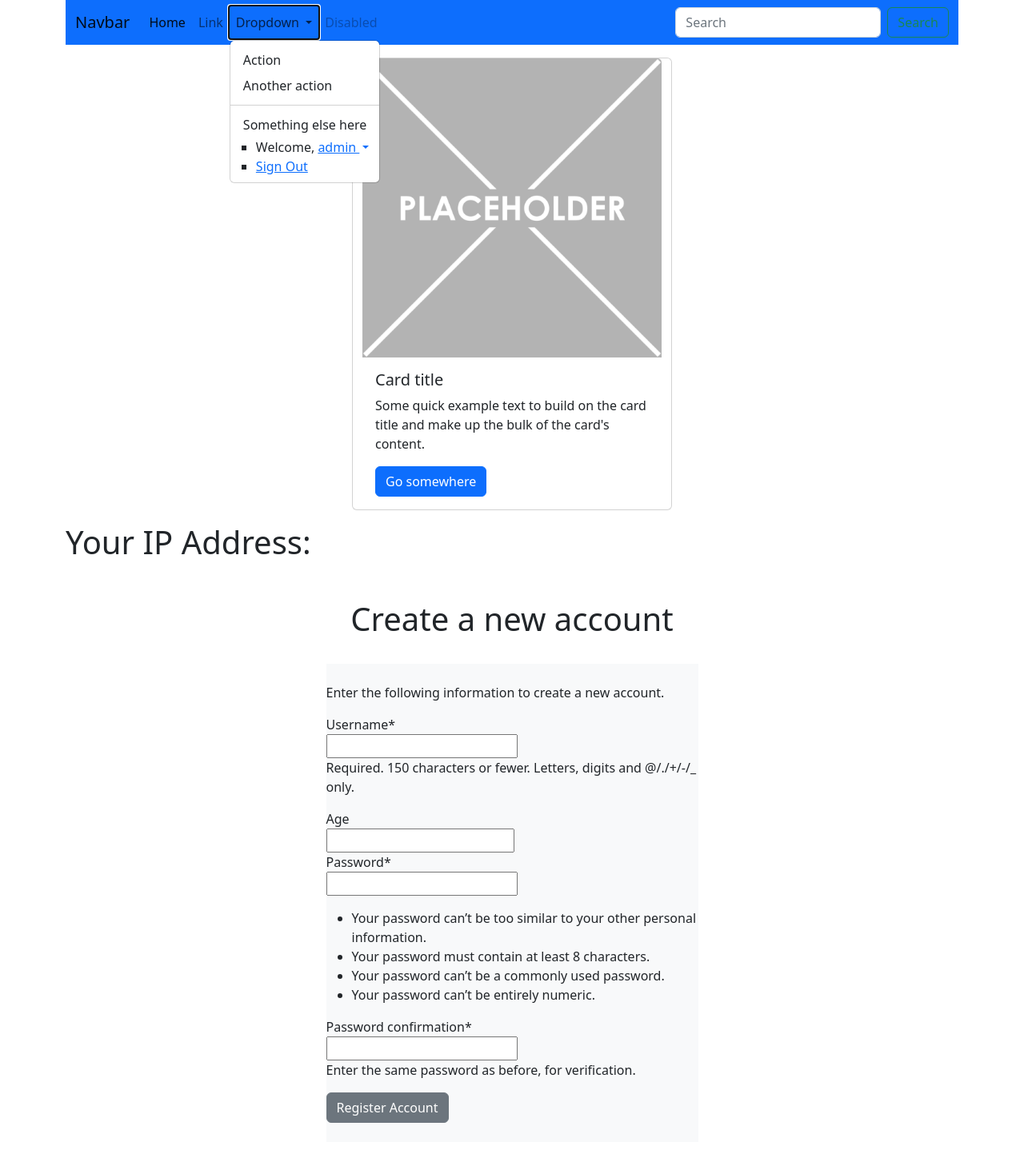
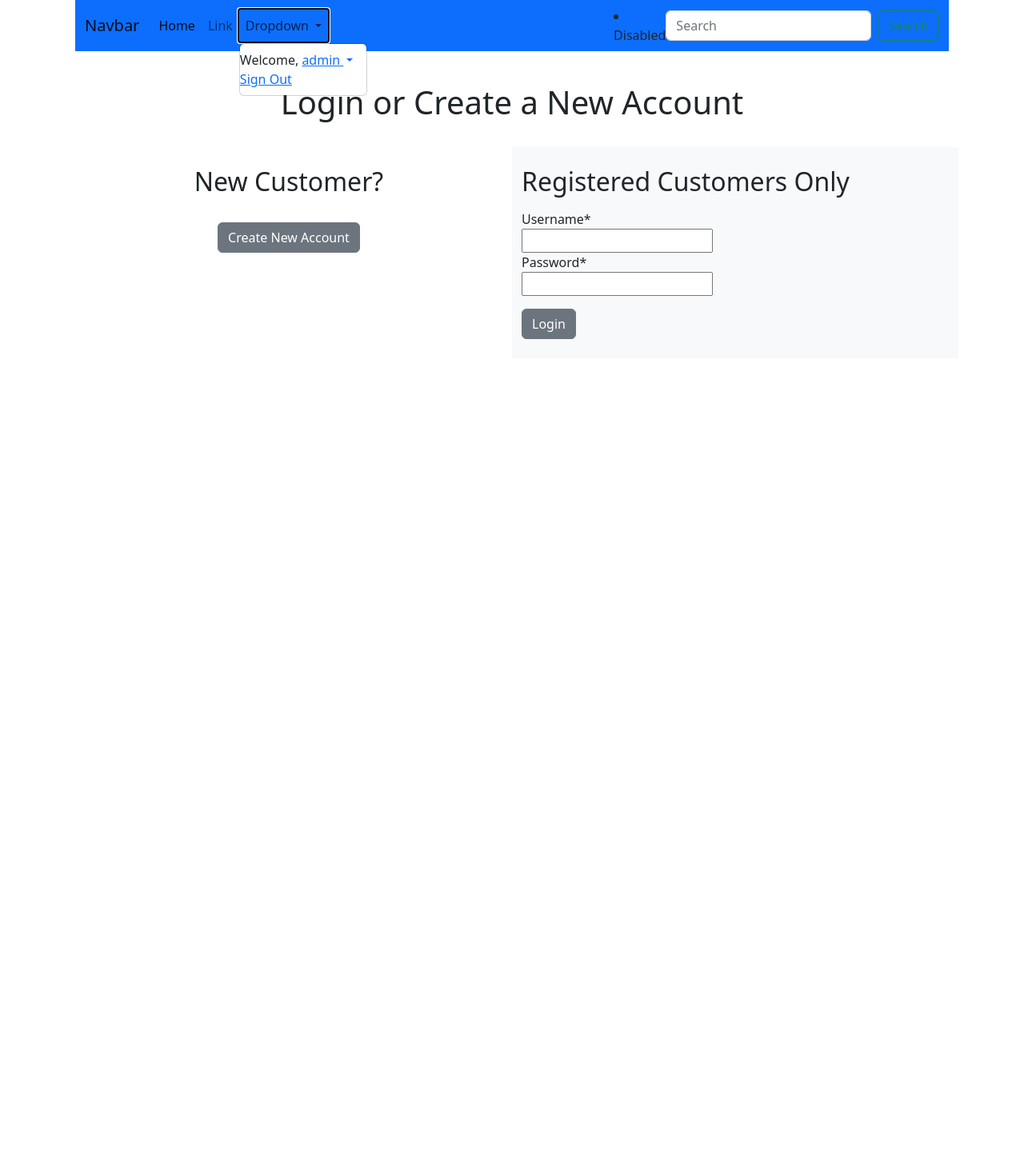
Before and after one commit to TUDublin/code-and-docs-CiananNicolai, a Django app: page /accounts/login/ in a window 1280 px wide, after a click on "Dropdown". Shown: the whole page at 80% size. After the commit the page ends 424 px from the top, so only its background shows below. Run offline with Django 4.2, Linux system fonts and the light colour scheme; a user stored in the database is signed in; some libraries are stand-ins or nearby versions.

Commit message:
Login, Sign in, Sign out

```diff
--- a/code/messagingApp/accounts/urls.py
+++ b/code/messagingApp/accounts/urls.py
@@ -1,7 +1,8 @@
 from django.urls import path
-from .views import signupView, signinView
+from .views import signupView, signinView, signoutView
 
 urlpatterns = [
     path('create/', signupView, name='signup'),
-    path('login/', signupView, name='signin')
+    path('login/', signinView, name='signin'),
+    path('logout/', signoutView, name='signout'),
 ]
--- a/code/messagingApp/accounts/views.py
+++ b/code/messagingApp/accounts/views.py
@@ -3,7 +3,7 @@
 from .models import CustomUser
 from django.contrib.auth.models import Group
 from django.contrib.auth.forms import AuthenticationForm
-from django.contrib.auth import login,authenticate
+from django.contrib.auth import login, authenticate, logout
 
 def signupView(request):
     if request.method == 'POST':
@@ -11,11 +11,12 @@
         if form.is_valid():
             form.save()
             username = form.cleaned_data.get('username')
-            signup_user = CustomUser.objects.get(name='Customer')
+            signup_user = CustomUser.objects.get(username=username)
+            customer_group = Group.objects.get(name='Customer')
             customer_group.user_set.add(signup_user)
     else:
         form = CustomUserCreationForm()
-    return render(request, 'signup.html',{'form':form})
+    return render(request, 'signup.html', {'form':form})
 
 def signinView(request):
     if request.method == 'POST':
@@ -23,13 +24,16 @@
         if form.is_valid():
             username = request.POST['username']
             password = request.POST['password']
-            user = authenticate(username=username,password=password)
+            user = authenticate(username=username, password=password)
             if user is not None:
-                login(request,user)
-                return redirect('home')
+                login(request, user)
+                return redirect('shop:allProdCat')
             else:
                 return redirect('signup')
-        else:
-            form = AuthenticationForm()
-        return render(request,'signin.html', {'form':form})
-# Create your views here.
+    else:
+        form = AuthenticationForm()
+    return render(request, 'signin.html', {'form':form})
+
+def signoutView(request):
+    logout(request)
+    return redirect('signin')
--- a/code/messagingApp/messagingApp/urls.py
+++ b/code/messagingApp/messagingApp/urls.py
@@ -21,6 +21,6 @@
 
 urlpatterns = [
     path('admin/', admin.site.urls),
+    path('accounts/', include('accounts.urls')),
     path('', include('pages.urls')),
-    path('accounts/',include('accounts.urls')),
 ] + static(settings.MEDIA_URL, document_root=settings.MEDIA_ROOT)
--- a/code/messagingApp/pages/views.py
+++ b/code/messagingApp/pages/views.py
@@ -4,4 +4,4 @@
 
 
 class HomePageView(TemplateView):
-    template_name = 'home.html'
+    template_name = 'base.html'
--- a/code/messagingApp/templates/home.html
+++ b/code/messagingApp/templates/base.html
@@ -12,10 +12,9 @@
   </head>
 <body class="bgc0">
   <div class="container d-grid gap-3">
-    	<div class="container-flud navbar-fixed-top my_top_navarbar_div bgc1">
+    	<div class="container-fluid navbar-fixed-top my_top_navarbar_div bgc1">
         {% include 'navbar.html' %}
 		</div>
-    {% include 'post.html' %}
 
 		{% block content %}
 		{% endblock %}
--- a/code/messagingApp/templates/navbar.html
+++ b/code/messagingApp/templates/navbar.html
@@ -19,11 +19,7 @@
               Dropdown
             </a>
             <ul class="dropdown-menu">
-              <li><a class="dropdown-item" href="#">Action</a></li>
-              <li><a class="dropdown-item" href="#">Another action</a></li>
-              <li><hr class="dropdown-divider"></li>
-              <li><a class="dropdown-item" href="#">Something else here</a></li>
-              <ul>
+
                 {% if user.is_authenticated %}
                 <li>
                           Welcome, <a href="#" class="dropdown-toggle" data-toggle="dropdown"
@@ -31,7 +27,7 @@
                           <i class="fas fa-user-circle"></i></a>
                 </li>
                 <li>
-                  <a href="">Sign Out <i class="fas fa-sign-out-alt"></i></a>
+                  <a href="{% url 'signout' %}">Sign Out <i class="fas fa-sign-out-alt"></i></a>
                 </li>
                 {% else %}
                 <li>
--- a/code/messagingApp/templates/signin.html
+++ b/code/messagingApp/templates/signin.html
@@ -2,8 +2,10 @@
 {% load static %}
 {% load crispy_forms_tags %}
 {% block metadescription %}
+xxx
 {% endblock %}
 {% block title %}
+xxx
 {% endblock %}
 {% block content %}
 	<div class="container">
--- a/code/messagingApp/templates/signup.html
+++ b/code/messagingApp/templates/signup.html
@@ -1,4 +1,4 @@
-{% extends "home.html" %}
+{% extends "base.html" %}
 {% load static %}
 {% load crispy_forms_tags %}
 {% block metadescription %}
```
Also changed, not shown: code/messagingApp/db.sqlite3.
